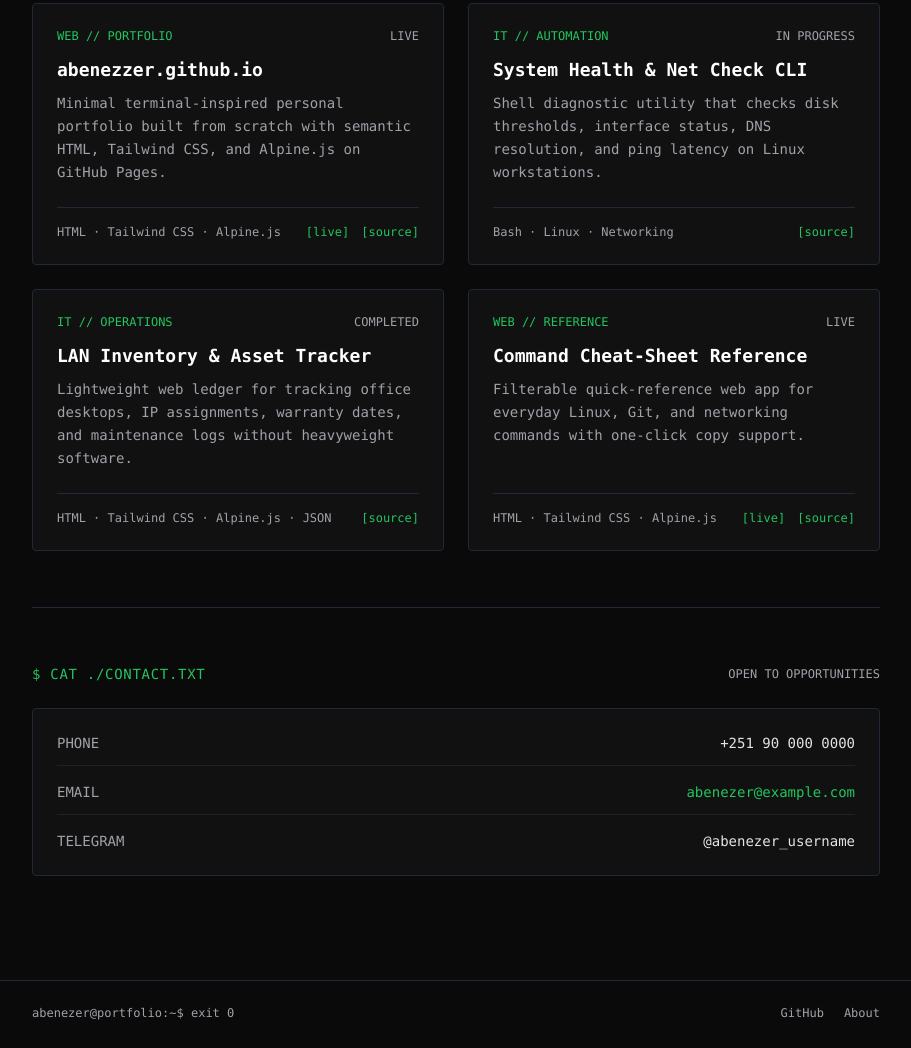
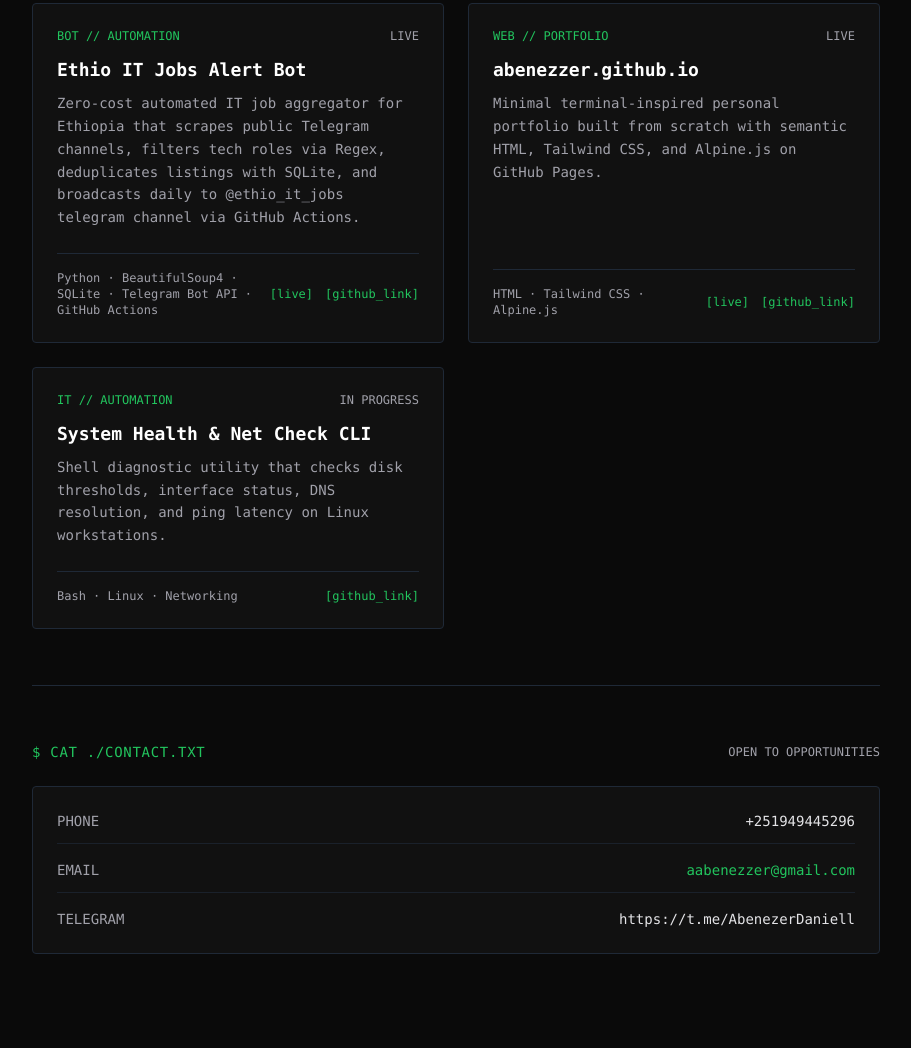
Before and after one commit to Abenezzer/abenezzer.github.io, a plain HTML site: page index.html in a window 1280 px wide. Shown: the part 1046-2094 px from the top of the page, without its empty margins (184-1095 px from the left). Drawn offline with nearby package versions, Linux system fonts and the light colour scheme.

Commit message:
update site 2026-11-22

```diff
--- a/data/projects.json
+++ b/data/projects.json
@@ -1,6 +1,19 @@
 [
   {
     "id": 1,
+    "title": "Ethio IT Jobs Alert Bot",
+    "category": "automation",
+    "tag": "BOT // AUTOMATION",
+    "year": "2026",
+    "featured": true,
+    "status": "LIVE",
+    "summary": "Zero-cost automated IT job aggregator for Ethiopia that scrapes public Telegram channels, filters tech roles via Regex, deduplicates listings with SQLite, and broadcasts daily to @ethio_it_jobs telegram channel via GitHub Actions.",
+    "stack": ["Python", "BeautifulSoup4", "SQLite", "Telegram Bot API", "GitHub Actions"],
+    "repoUrl": "https://github.com/Abenezzer/Ethio-IT-jobs-alert-bot.git",
+    "liveUrl": "https://t.me/ethio_it_jobs"
+  },
+  {
+    "id": 2,
     "title": "abenezzer.github.io",
     "category": "web",
     "tag": "WEB // PORTFOLIO",
@@ -9,12 +22,11 @@
     "status": "LIVE",
     "summary": "Minimal terminal-inspired personal portfolio built from scratch with semantic HTML, Tailwind CSS, and Alpine.js on GitHub Pages.",
     "stack": ["HTML", "Tailwind CSS", "Alpine.js"],
-    "image": "static/1.png",
     "repoUrl": "https://github.com/Abenezzer/abenezzer.github.io",
     "liveUrl": "https://abenezzer.github.io"
   },
   {
-    "id": 2,
+    "id": 3,
     "title": "System Health & Net Check CLI",
     "category": "it",
     "tag": "IT // AUTOMATION",
@@ -26,117 +38,6 @@
     "image": null,
     "repoUrl": "https://github.com/Abenezzer/sys-health-cli",
     "liveUrl": null
-  },
-  {
-    "id": 3,
-    "title": "LAN Inventory & Asset Tracker",
-    "category": "it",
-    "tag": "IT // OPERATIONS",
-    "year": "2026",
-    "featured": true,
-    "status": "COMPLETED",
-    "summary": "Lightweight web ledger for tracking office desktops, IP assignments, warranty dates, and maintenance logs without heavyweight software.",
-    "stack": ["HTML", "Tailwind CSS", "Alpine.js", "JSON"],
-    "image": "static/3.png",
-    "repoUrl": "https://github.com/Abenezzer/lan-asset-tracker",
-    "liveUrl": null
-  },
-  {
-    "id": 4,
-    "title": "Automated Rsync Backup Runner",
-    "category": "scripts",
-    "tag": "SCRIPTS // BACKUP",
-    "year": "2025",
-    "featured": false,
-    "status": "COMPLETED",
-    "summary": "Cron-ready backup script using rsync with rotation logs and error alerts for protecting critical folders and configuration files.",
-    "stack": ["Bash", "rsync", "Cron"],
-    "image": null,
-    "repoUrl": "https://github.com/Abenezzer/rsync-backup-runner",
-    "liveUrl": null
-  },
-  {
-    "id": 5,
-    "title": "Subnet & CIDR Calculator",
-    "category": "web",
-    "tag": "WEB // NETWORKING",
-    "year": "2025",
-    "featured": false,
-    "status": "LIVE",
-    "summary": "Fast browser calculator for IPv4 subnet masks, network/broadcast addresses, and usable host ranges during network planning.",
-    "stack": ["HTML", "Tailwind CSS", "Alpine.js"],
-    "image": "static/5.png",
-    "repoUrl": "https://github.com/Abenezzer/cidr-subnet-calc",
-    "liveUrl": "https://abenezzer.github.io/cidr-subnet-calc"
-  },
-  {
-    "id": 6,
-    "title": "SSH Config & Key Alias Manager",
-    "category": "scripts",
-    "tag": "SCRIPTS // DEVOPS",
-    "year": "2025",
-    "featured": false,
-    "status": "COMPLETED",
-    "summary": "Command-line helper to add, validate, and search host aliases inside ~/.ssh/config safely with automatic backup snapshots.",
-    "stack": ["Python", "SSH", "Linux"],
-    "image": null,
-    "repoUrl": "https://github.com/Abenezzer/ssh-alias-helper",
-    "liveUrl": null
-  },
-  {
-    "id": 7,
-    "title": "IT Helpdesk Ticket Queue UI",
-    "category": "web",
-    "tag": "WEB // INTERNAL TOOL",
-    "year": "2026",
-    "featured": false,
-    "status": "IN PROGRESS",
-    "summary": "Clean priority queue interface for sorting support requests by severity, department, and resolution status in the browser.",
-    "stack": ["HTML", "Tailwind CSS", "Alpine.js"],
-    "image": "static/7.png",
-    "repoUrl": "https://github.com/Abenezzer/helpdesk-queue-ui",
-    "liveUrl": null
-  },
-  {
-    "id": 8,
-    "title": "Log File Error Parser",
-    "category": "scripts",
-    "tag": "SCRIPTS // LOGGING",
-    "year": "2025",
-    "featured": false,
-    "status": "COMPLETED",
-    "summary": "Python CLI script that scans system and application logs, groups recurring error patterns, and exports clean summary reports.",
-    "stack": ["Python", "Regex", "CLI"],
-    "image": null,
-    "repoUrl": "https://github.com/Abenezzer/log-error-parser",
-    "liveUrl": null
-  },
-  {
-    "id": 9,
-    "title": "DHCP & DNS Lease Audit Notes",
-    "category": "it",
-    "tag": "IT // INFRASTRUCTURE",
-    "year": "2025",
-    "featured": false,
-    "status": "ARCHIVED",
-    "summary": "Documented troubleshooting playbook and verification checklist for resolving IP conflicts, stale leases, and local DNS lookup issues.",
-    "stack": ["Networking", "DNS", "DHCP", "Markdown"],
-    "image": null,
-    "repoUrl": "https://github.com/Abenezzer/dhcp-dns-playbook",
-    "liveUrl": null
-  },
-  {
-    "id": 10,
-    "title": "Command Cheat-Sheet Reference",
-    "category": "web",
-    "tag": "WEB // REFERENCE",
-    "year": "2026",
-    "featured": true,
-    "status": "LIVE",
-    "summary": "Filterable quick-reference web app for everyday Linux, Git, and networking commands with one-click copy support.",
-    "stack": ["HTML", "Tailwind CSS", "Alpine.js"],
-    "image": "static/10.png",
-    "repoUrl": "https://github.com/Abenezzer/cli-cheatsheet",
-    "liveUrl": "https://abenezzer.github.io/cli-cheatsheet"
   }
+
 ]
--- a/index.html
+++ b/index.html
@@ -48,7 +48,7 @@
             <!-- Desktop Links -->
             <div class="hidden sm:flex items-center gap-6 text-term-muted">
                 <a href="index.html" class="text-term-green font-medium">~/home</a>
-                <a href="index.html#projects" class="hover:text-term-green transition">~/projects</a>
+                <a href="index.html#projects" class="hover:text-term-green transition">~/featured_projects</a>
                 <a href="index.html#contact" class="hover:text-term-green transition">~/contact</a>
             </div>
 
@@ -64,7 +64,7 @@
         <div x-show="mobileOpen" x-transition
             class="sm:hidden border-t border-term-border bg-term-panel px-6 py-4 flex flex-col gap-3 text-sm text-term-muted">
             <a href="index.html" class="text-term-green font-medium">~/home</a>
-            <a href="index.html#projects" class="hover:text-term-green transition">~/projects</a>
+            <a href="index.html#projects" class="hover:text-term-green transition">~/featured_projects</a>
             <a href="index.html#contact" class="hover:text-term-green transition">~/contact</a>
         </div>
     </header>
@@ -245,7 +245,7 @@
 
                                 <a :href="project.repoUrl" target="_blank" rel="noopener noreferrer"
                                     class="text-term-green hover:underline">
-                                    [source]
+                                    [github_link]
                                 </a>
                             </div>
                         </div>
@@ -267,8 +267,8 @@
                 <div
                     class="flex flex-col sm:flex-row sm:items-center sm:justify-between gap-1 pb-3 border-b border-term-border/70">
                     <span class="text-term-muted">PHONE</span>
-                    <a href="tel:+251900000000" class="text-term-text hover:text-term-green transition">
-                        +251 90 000 0000
+                    <a href="tel:+251949445296" class="text-term-text hover:text-term-green transition">
+                        +251949445296
                     </a>
                 </div>
 
@@ -276,17 +276,17 @@
                 <div
                     class="flex flex-col sm:flex-row sm:items-center sm:justify-between gap-1 pb-3 border-b border-term-border/70">
                     <span class="text-term-muted">EMAIL</span>
-                    <a href="mailto:abenezer@example.com" class="text-term-green hover:underline underline-offset-4">
-                        abenezer@example.com
+                    <a href="mailto:aabenezzer@gmail.com" class="text-term-green hover:underline underline-offset-4">
+                        aabenezzer@gmail.com
                     </a>
                 </div>
 
                 <!-- Telegram Username -->
                 <div class="flex flex-col sm:flex-row sm:items-center sm:justify-between gap-1">
                     <span class="text-term-muted">TELEGRAM</span>
-                    <a href="https://t.me/abenezer_username" target="_blank" rel="noopener noreferrer"
+                    <a href="https://t.me/AbenezerDaniell" target="_blank" rel="noopener noreferrer"
                         class="text-term-text hover:text-term-green transition">
-                        @abenezer_username
+                        https://t.me/AbenezerDaniell
                     </a>
                 </div>
             </div>
```
Also changed, not shown: projects.html (+1 -1 lines).
